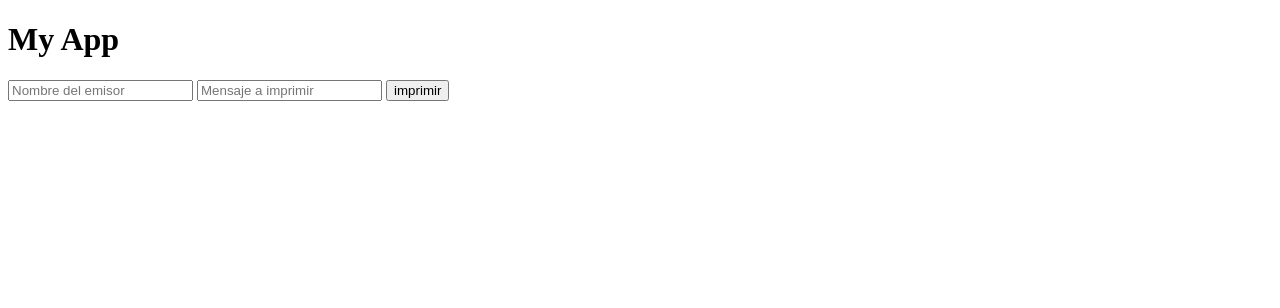
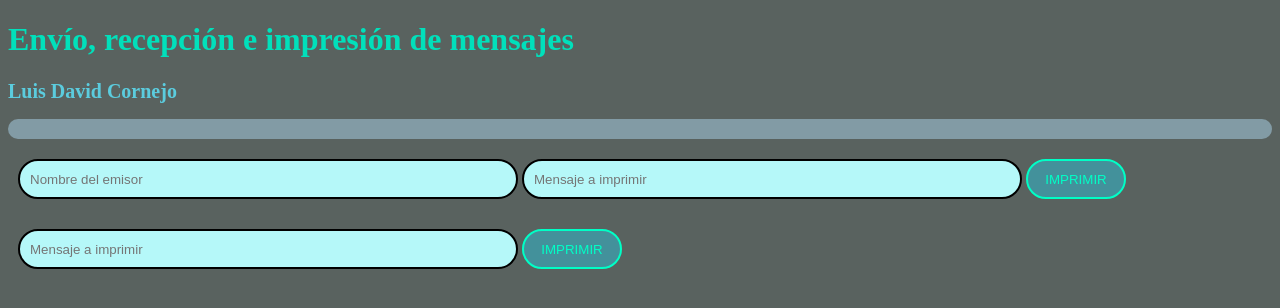
Before and after one commit to DavidCornejoB/WebSocket-NodeJS, a website: page websocket/public/index.html in a window 1280 px wide. Drawn offline with nearby package versions, Linux system fonts and the light colour scheme; no server answers.

Commit message:
Imprimir

```diff
--- /dev/null
+++ b/websocket/public/imprimir.js
@@ -0,0 +1,6 @@
+var socket = io.connect('http://localhost:8080', { 'forceNew': true });
+
+//RECIBIR LOS MENSAJES DESDE EL EVENTO 'messages'
+socket.on('imprimir-mensaje', function (data) {
+   console.log("Se ha mandado a imprimir: " + data.text);
+});
--- a/websocket/public/index.html
+++ b/websocket/public/index.html
@@ -5,17 +5,32 @@
     <meta http-equiv="X-UA-Compatible" content="IE=edge">
     <meta name="viewport" content="width=device-width, initial-scale=1.0">
     <title>Mi aplicación con Sockets</title>
+    <link  rel="stylesheet" href="styles.css">
     <script src="socket.io/socket.io.js"></script>
     <script src="main.js"></script>
+    <script src="imprimir.js"></script>
+
 </head>
 <body>
-    <h1>My App</h1>
+    <h1 class="titulo">Envío, recepción e impresión de mensajes</h1>
+
+    <h2 class="subtitulo">Luis David Cornejo </h2>
     <div id="messages"></div>
 
-    <form onsubmit="return addMessage(this)">
-        <input type="text" id="username" placeholder="Nombre del emisor">
-        <input type="text" id="texto" placeholder="Mensaje a imprimir">
-        <input type="submit" value="imprimir">
-    </form>
+    <div class="mandar-mensaje">
+        <form onsubmit="return addMessage(this)">
+            <input class="entrada" type="text" id="username" placeholder="Nombre del emisor">
+            <input class="entrada" type="text" id="texto" placeholder="Mensaje a imprimir">
+            <input class="boton-imprimir" type="submit" value="IMPRIMIR">
+        </form>
+    </div>
+
+    <div class="mandar-mensaje">
+        <form onsubmit="return printMessage(this)">
+            <input class="entrada" type="text" id="texto-imprimir" placeholder="Mensaje a imprimir">
+            <input class="boton-imprimir" type="submit" value="IMPRIMIR">
+        </form>
+    </div>
+
 </body>
 </html>
--- a/websocket/public/main.js
+++ b/websocket/public/main.js
@@ -39,3 +39,17 @@ function addMessage(e) {
     socket.emit('new-message', payload);
     return false;
 }
+
+/**
+ * FUNCIÓN QUE ENVIA UN MENSAJE DESDE EL CLIENTE AL SERVIDOR PARA IMPRIMIR
+ * @param {*} e
+ * @returns
+ */
+function printMessage(e) {
+    var payload = {
+        text: document.getElementById('texto-imprimir').value
+    };
+
+    socket.emit('imprimir', payload);
+    return false;
+}
--- /dev/null
+++ b/websocket/public/styles.css
@@ -0,0 +1,54 @@
+body {
+    background-color: #59625f;
+}
+
+.titulo {
+    color: #01e0bb;
+    font-size: 32px;
+}
+
+.subtitulo {
+    color: #5bccde;
+    font-size: 20px;
+}
+
+.mandar-mensaje {
+    display: flex;
+    gap: 10px;
+    padding: 10px;
+}
+
+#messages {
+    display: flex;
+    flex-direction: column;
+    gap: 10px;
+    padding: 10px;
+    background: #829ba5;
+    box-sizing: border-box;
+    border-radius: 20px;
+    justify-content: space-around;
+    align-items: center;
+}
+
+.boton-imprimir {
+    background-color: #43919B;
+    border: 2px solid;
+    border-radius: 20px;
+    box-sizing: border-box;
+    color: #00FFC6;
+    margin-top: 10px;
+    padding: 10px;
+    width: 100px;
+    height: 40px;
+}
+
+.entrada {
+    background-color: #b5f8f9;
+    border: 2px solid;
+    border-radius: 20px;
+    box-sizing: border-box;
+    margin-top: 10px;
+    padding: 10px;
+    width: 500px;
+    height: 40px;
+}
```
Also changed, not shown: websocket/server/main.js (+6 -3 lines).
